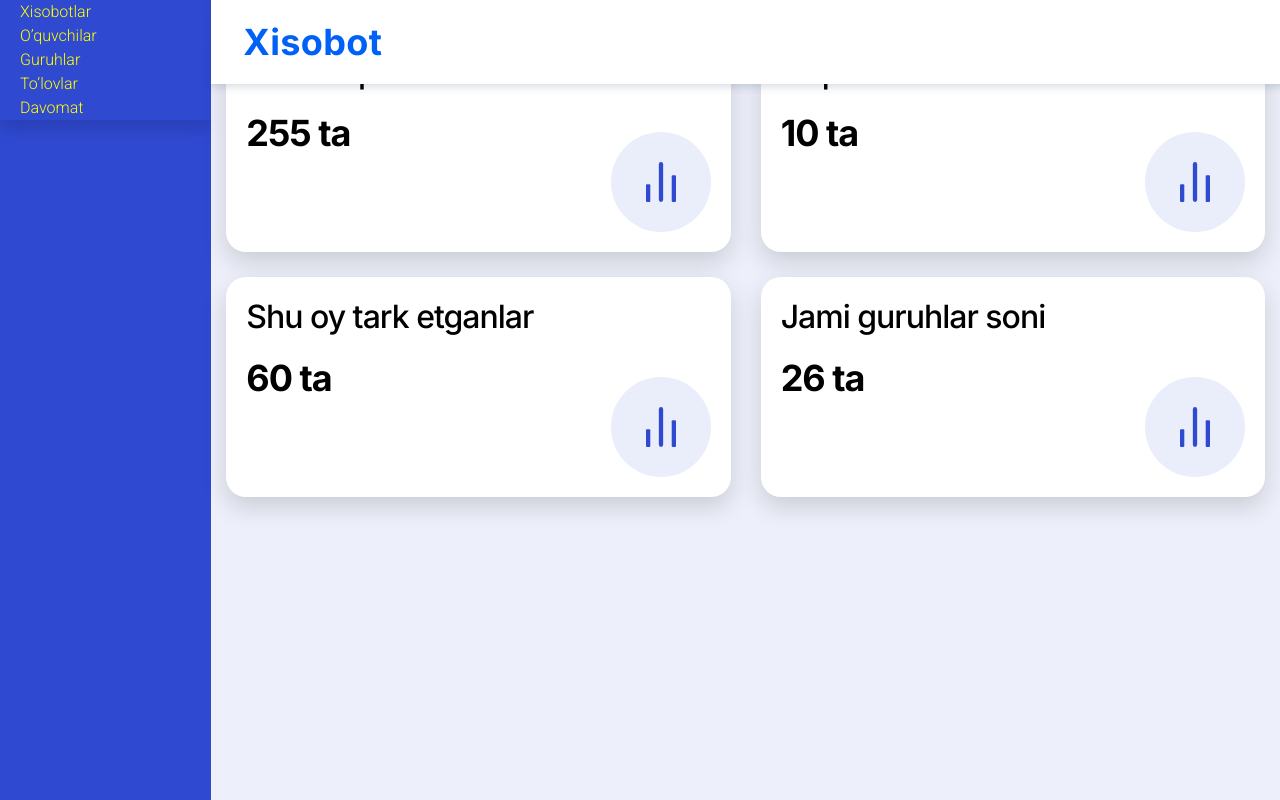
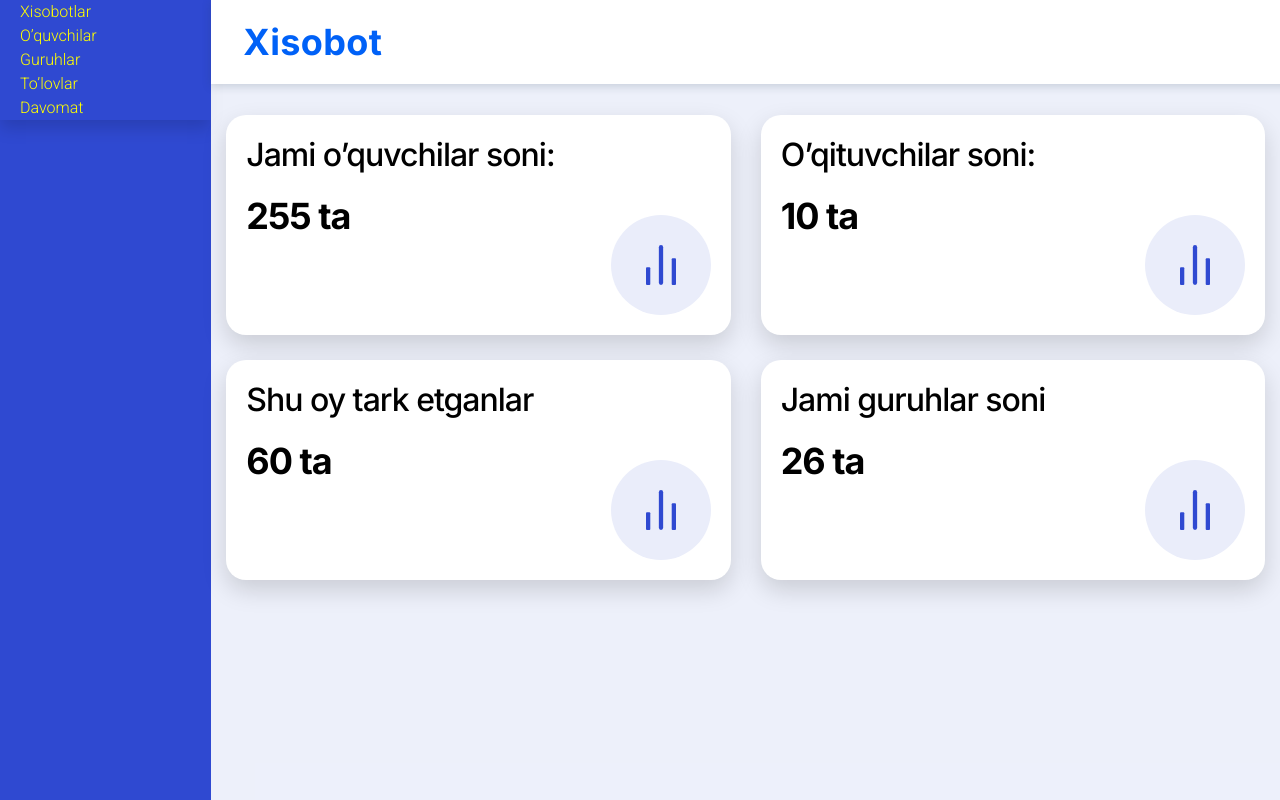
Before and after one commit to MuhammadqodirMuminov/CRM-Panel, a React (Vite) app: page / in a window 1280 px wide. Shown: the top 800 px of the page. Built offline with nearby package versions, Linux system fonts and the light colour scheme.

Commit message:
change style

```diff
--- a/src/pages/home.module.css
+++ b/src/pages/home.module.css
@@ -1,5 +1,5 @@
 .report__inner {
-    padding-top: 32px;
+    padding-top:115px;
 }
 
 .report__card {
```
